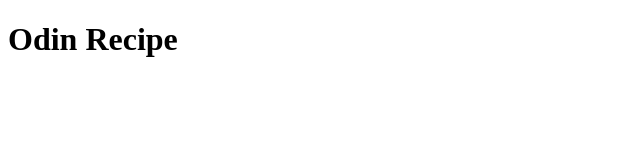
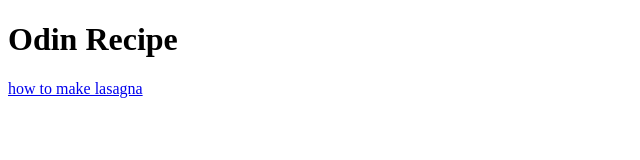
Before and after one commit to githubchief/odin-receipes, a plain HTML site: page index.html in a window 1280 px wide. Shown: the whole page, without its empty margins (0-640 px from the left). Drawn offline with Linux system fonts and the light colour scheme.

Commit message:
Create new recipe in index

```diff
--- a/index.html
+++ b/index.html
@@ -7,6 +7,8 @@
     <title>Document</title>
 </head>
 <body>
+    <!--code to index page-->
     <h1>Odin Recipe</h1>
+    <a href="recipes/lasanga.html">how to make lasagna </a>
 </body>
 </html>
```
Also changed, not shown: recipes/lasanga.html (added).
